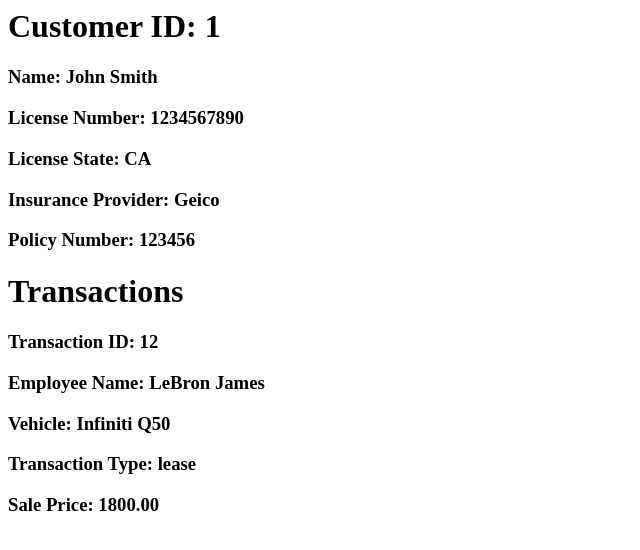
After one commit to kylertucker/CS440_chi, a Django app: page //customer/1 in a window 1280 px wide. The commit adds this page. Shown: the top 550 px of the page, without its empty margins (0-640 px from the left). Run offline with Django 4.2, Linux system fonts and the light colour scheme; data comes from the database, SQL or seed files in the repository.

Commit message:
add data for transaction table & add ep for customer data

```diff
--- a/chi_db_app/chi_api/models.py
+++ b/chi_db_app/chi_api/models.py
@@ -51,8 +51,8 @@ class Employee(models.Model):
         db_table = "employee"
 
 
-class Transaction(models.Model):
-    transaction_id = models.AutoField(primary_key=True, blank=False, null=False)
+class VehicleTransaction(models.Model):
+    vehicle_transaction_id = models.AutoField(primary_key=True, blank=False, null=False)
     employee = models.ForeignKey(Employee, models.DO_NOTHING)
     customer = models.ForeignKey(Customer, models.DO_NOTHING)
     vehicle = models.ForeignKey(Vehicle, models.DO_NOTHING)
@@ -60,4 +60,4 @@ class Transaction(models.Model):
     sale_price = models.DecimalField(max_digits=9, decimal_places=2, blank=True, null=True)
 
     class Meta:
-        db_table = "transaction"
+        db_table = "vehicle_transaction"
--- /dev/null
+++ b/chi_db_app/chi_api/templates/chi_api/customer.html
@@ -0,0 +1,24 @@
+{% if customer %}
+    <h1>Customer ID: {{ customer.customer_id }}</h1>
+    <h3>Name: {{ customer.name }}</h3>
+    <h3>License Number: {{ customer.license_number }}</h3>
+    <h3>License State: {{ customer.license_state }}</h3>
+    <h3>Insurance Provider: {{ customer.insurance_provider }}</h3>
+    <h3>Policy Number: {{ customer.policy_number }}</h3>
+
+    <h1>Transactions</h1>
+    {% if transactions %}
+        {% for transaction in transactions %}
+            <h3>Transaction ID: {{ transaction.vehicle_transaction_id }}</h3>
+            <h3>Employee Name: {{ transaction.employee.name }}</h3>
+            <h3>Vehicle: {{ transaction.vehicle.make }} {{ transaction.vehicle.model }}</h3>
+            <h3>Transaction Type: {{ transaction.transaction_type }}</h3>
+            <h3>Sale Price: {{ transaction.sale_price }}</h3>
+        {% endfor %}
+    {% else %}
+        <h3>No Transactions</h3>
+    {% endif %}
+
+{% else %}
+    <p>No customer available.</p>
+{% endif %}
--- a/chi_db_app/chi_api/templates/chi_api/home_page.html
+++ b/chi_db_app/chi_api/templates/chi_api/home_page.html
@@ -1 +1,2 @@
 <a href="{%url 'vehicle_list'%}">vehicles</a>
+<a href="{%url 'customer_list'%}">customers</a>
--- a/chi_db_app/chi_api/urls.py
+++ b/chi_db_app/chi_api/urls.py
@@ -6,7 +6,7 @@ urlpatterns = [
     path("home", views.home_page),
     path("vehicles", views.vehicle_list, name='vehicle_list'),
     path("vehicle/<int:id>", views.vehicle, name='vehicle'),
-    # path("temployees", views.employees, name='employees'),
-    # path("customers", views.customers, name='customers'),
+    path("customer_list", views.customer_list, name='customer_list'),
+    path("customer/<int:id>", views.customer, name='customer'),
     # path("transactions", views.transactions, name='transactions'),
 ]
--- a/chi_db_app/chi_api/views.py
+++ b/chi_db_app/chi_api/views.py
@@ -2,8 +2,9 @@ from django.shortcuts import render
 
 from django.http import HttpResponse
 
-from chi_api.models import Vehicle
+from chi_api.models import Vehicle, Customer
 from django.template import loader
+
 
 
 def home_page(request):
@@ -11,6 +12,7 @@ def home_page(request):
     return HttpResponse(template.render(request=request))
 
 def vehicle_list(request):
+    # TODO switch to sql
     qs = Vehicle.objects.all()
 
     template = loader.get_template("chi_api/vehicle_list.html")
@@ -20,9 +22,33 @@ def vehicle_list(request):
     return HttpResponse(template.render(context, request))
 
 def vehicle(request, id):
+    # TODO switch to sql
     vehicle = Vehicle.objects.get(pk=id)
+
     template = loader.get_template("chi_api/vehicle.html")
     context = {
         "vehicle": vehicle,
     }
     return HttpResponse(template.render(context, request))
+
+def customer_list(request):
+    # TODO switch to sql
+    customers = Customer.objects.all()
+    template = loader.get_template('chi_api/customer_list.html')
+    context = {
+        "customer_list": customers
+    }
+    return HttpResponse(template.render(context, request))
+
+def customer(request, id) :
+    # TODO switch to sql
+    customer = Customer.objects.get(pk=id)
+    template = loader.get_template('chi_api/customer.html')
+    transactions = []
+    for transaction in customer.vehicletransaction_set.all():
+        transactions.append(transaction)
+    context = {
+        "customer": customer,
+        "transactions": transactions
+    }
+    return HttpResponse(template.render(context, request))
```
Also changed, not shown: chi_db_app/chi_api/templates/chi_api/customer_list.html (added, +9 -0 lines), chi_db_app/chi_api/templates/chi_api/customers.html (deleted, +0 -9 lines), chi_db_app/chi_api/migrations/0004_rename_transaction_vehicletransaction.py (added), chi_db_app/chi_api/migrations/0005_alter_vehicletransaction_table.py (added), chi_db_app/chi_api/migrations/0006_rename_transaction_id_vehicletransaction_vehicle_transaction_id.py (added), chi_db_app/db.sqlite3.
